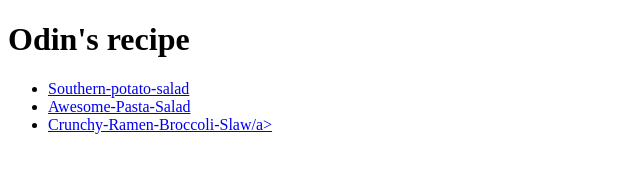
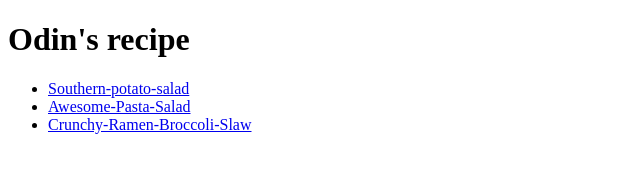
Before and after one commit to 0x2b375/odin-recipes, a plain HTML site: page index.html in a window 1280 px wide. Shown: the full height of the page, 0-640 px from the left. Drawn offline with Linux system fonts and the light colour scheme.

Commit message:
Update index.html

```diff
--- a/index.html
+++ b/index.html
@@ -11,7 +11,7 @@
   <ul>
     <li><a href="recipes/Southern-Potato-Salad.html">Southern-potato-salad</a></li>
     <li><a href="recipes/Awesome-Pasta-Salad.html">Awesome-Pasta-Salad</a></li>
-    <li><a href="recipes/Crunchy-Ramen-Broccoli-Slaw.html">Crunchy-Ramen-Broccoli-Slaw/a></li>
+    <li><a href="recipes/Crunchy-Ramen-Broccoli-Slaw.html">Crunchy-Ramen-Broccoli-Slaw</a></li>
   </ul>
 
 </body>
```
